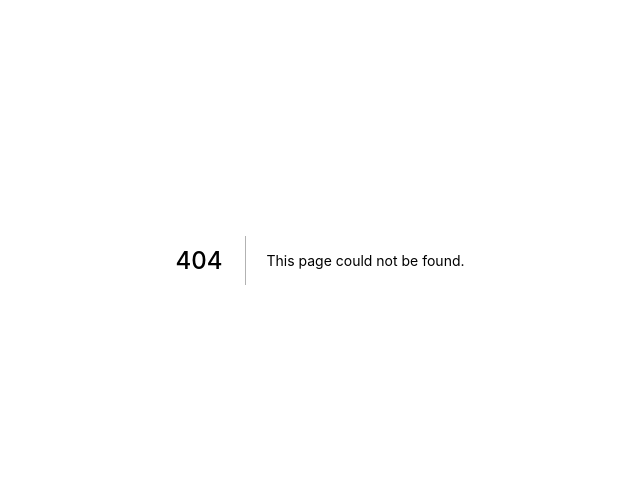
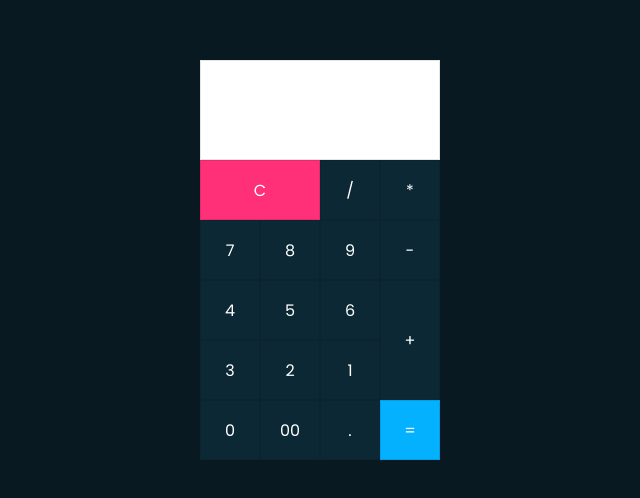
Before and after one commit to casey1991/layout-templates, a Next.js app: page /calculator in a window 1280 px wide. Before the commit this address had no page. Shown: the part 140-638 px from the top of the page, without its empty margins (320-960 px from the left). Built offline with nearby package versions, Linux system fonts and the light colour scheme.

Commit message:
#TEMP: grid calculator

```diff
--- /dev/null
+++ b/pages/calculator.tsx
@@ -0,0 +1,105 @@
+import { createUseStyles, jss } from "react-jss";
+import clsx from "clsx";
+// Option: 1
+jss
+  .createStyleSheet({
+    "@global html,body": {
+      fontFamily: '"Poppins", sans-serif',
+    },
+    "@global *": {
+      margin: 0,
+      padding: 0,
+      boxSizing: "border-box",
+    },
+  })
+  .attach();
+jss
+  .createStyleSheet({
+    "@font-face": {
+      fontFamily: "Poppins",
+      src: `url(https://fonts.googleapis.com/css2?family=Poppins:ital,wght@0,100;0,200;0,300;0,400;0,500;0,600;0,700;0,800;0,900;1,100;1,200;1,300;1,400;1,500;1,600;1,700;1,800;1,900&display=swap)`,
+    },
+  })
+  .attach();
+const useClasses = createUseStyles({
+  root: {
+    display: "flex",
+    justifyContent: "center",
+    alignItems: "center",
+    minHeight: "100vh",
+    backgroundColor: "#091921",
+  },
+  calculator: {
+    position: "relative",
+    display: "grid",
+    "& > $value": {
+      gridColumn: "span 4",
+      height: 100,
+      width: "240px",
+      textAlign: "right",
+      backgroundColor: "#FFF",
+      padding: 10,
+      fontSize: 18,
+    },
+    "& > span": {
+      cursor: "pointer",
+      display: "grid",
+      width: 60,
+      height: 60,
+      color: "#FFF",
+      background: "#0c2835",
+      placeItems: "center",
+      border: "1px solid rgba(0,0,0,0.1)",
+      "&$clear": {
+        gridColumn: "span 2",
+        width: 120,
+        background: "#FF3077",
+      },
+      "&$plus": {
+        gridRow: "span 2",
+        height: 120,
+      },
+      "&$equal": {
+        background: "#03b1ff",
+      },
+    },
+    "& > span:active": {
+      background: "#74ff3b",
+      color: "#111",
+    },
+  },
+  value: {},
+  num: {},
+  clear: {},
+  plus: {},
+  equal: {},
+});
+export const StickyElementsPage = () => {
+  const classes = useClasses();
+  return (
+    <div className={classes.root}>
+      <div className={classes.calculator}>
+        <span className={classes.value} />
+        <span className={clsx(classes.num, classes.clear)}>C</span>
+        <span className={classes.num}>/</span>
+        <span className={classes.num}>*</span>
+        <span className={classes.num}>7</span>
+        <span className={classes.num}>8</span>
+        <span className={classes.num}>9</span>
+        <span className={classes.num}>-</span>
+        <span className={classes.num}>4</span>
+        <span className={classes.num}>5</span>
+        <span className={classes.num}>6</span>
+        <span className={clsx(classes.num, classes.plus)}>+</span>
+        <span className={classes.num}>3</span>
+        <span className={classes.num}>2</span>
+        <span className={classes.num}>1</span>
+        <span className={classes.num}>0</span>
+        <span className={classes.num}>00</span>
+        <span className={classes.num}>.</span>
+        <span className={clsx(classes.num, classes.equal)}>=</span>
+      </div>
+    </div>
+  );
+};
+export default StickyElementsPage;
```
